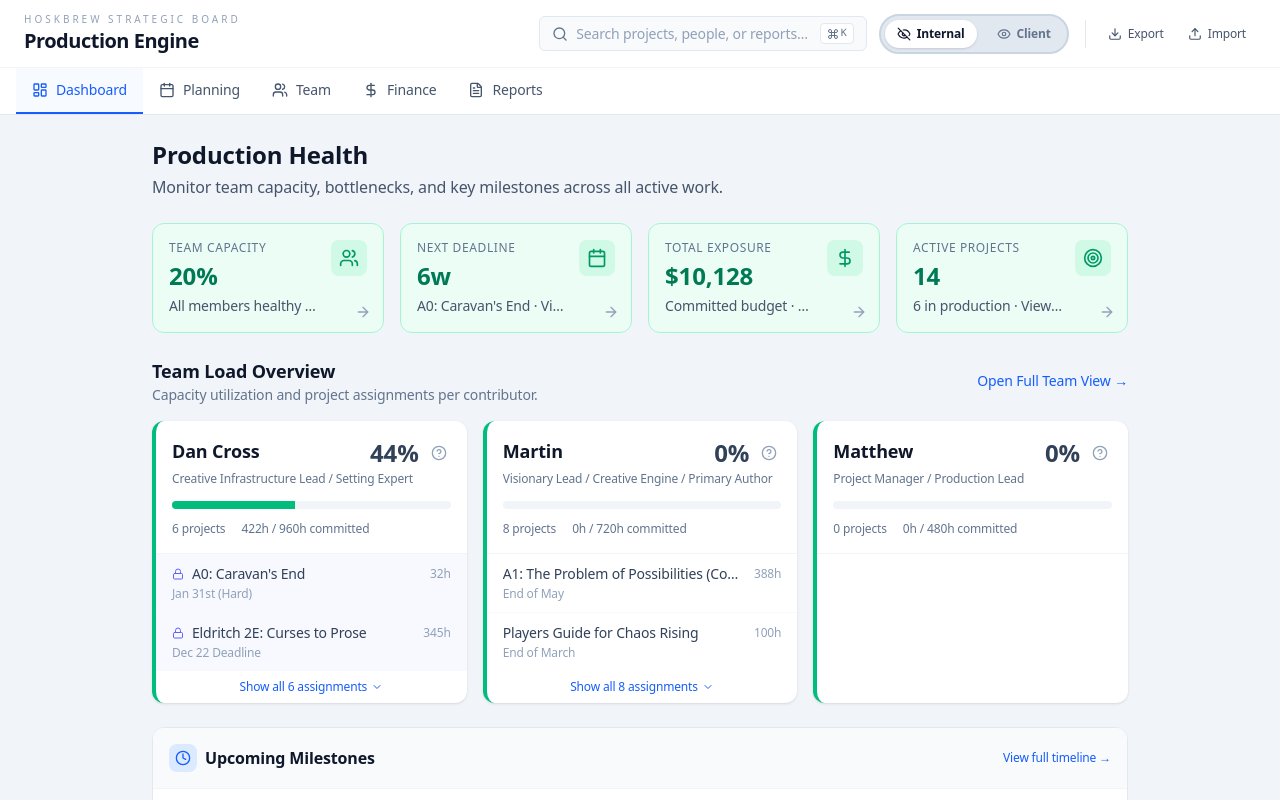
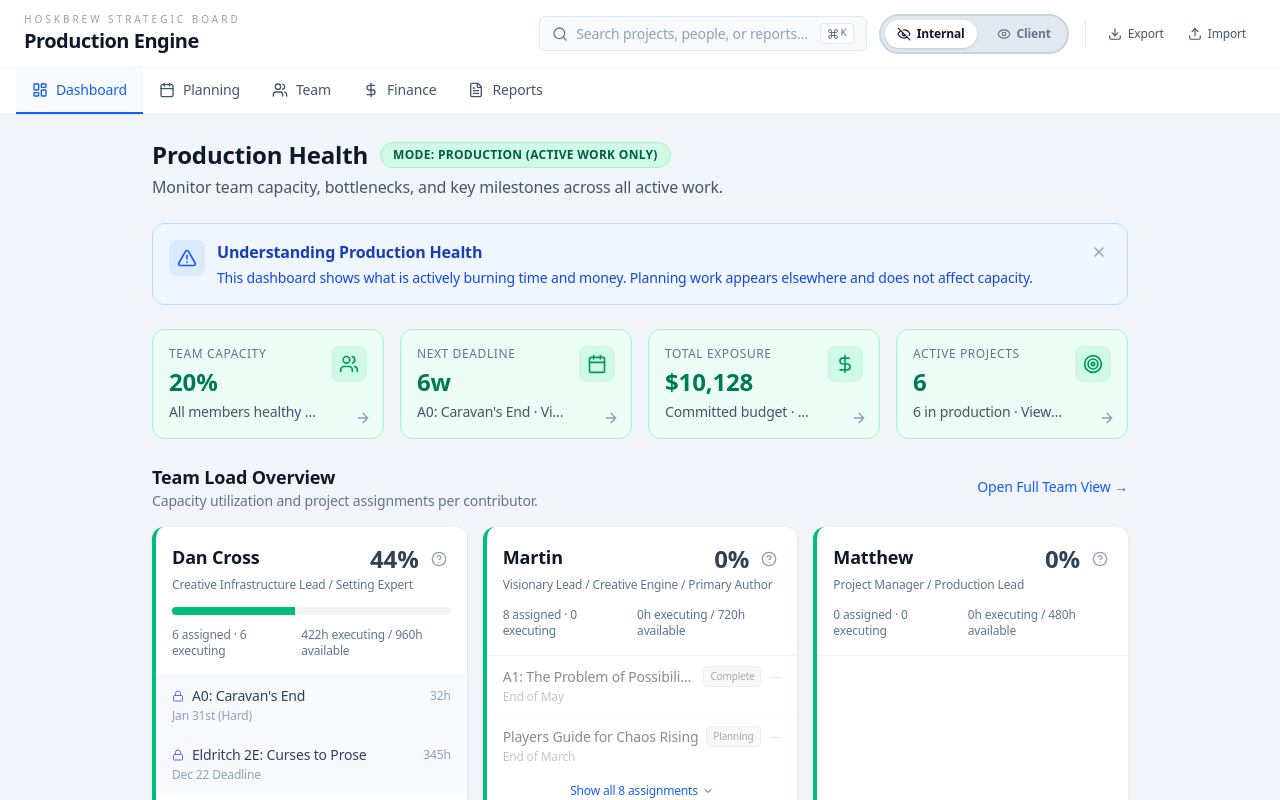
Before and after one commit to DHCross/Freelancer-Plan-Estimator, a Next.js app: page / in a window 1280 px wide. Shown: the top 800 px of the page. Built offline with nearby package versions, Linux system fonts and the light colour scheme.

Commit message:
feat(dashboard): Clarify Production Health metrics and execution states (#16)
Co-authored-by: google-labs-jules[bot] <161369871+google-labs-jules[bot]@users.noreply.github.com>

```diff
--- a/components/dashboard/CollapsibleTeamCard.tsx
+++ b/components/dashboard/CollapsibleTeamCard.tsx
@@ -49,6 +49,11 @@ export function CollapsibleTeamCard({
   const visibleProjects = expanded ? member.projects : member.projects.slice(0, maxVisibleProjects);
   const hiddenCount = member.projects.length - maxVisibleProjects;
 
+  // Calculate stats for "Assigned vs Executing"
+  const executingCount = member.projects.filter(p => p.lifecycleState === "Production").length;
+  // Note: displayHours is derived from committedHours which should only include active execution logic
+  // if the backend is strict.
+
   return (
     <div
       className={`bg-white rounded-xl shadow-sm border-l-4 ${status.border} overflow-hidden`}
@@ -90,30 +95,36 @@ export function CollapsibleTeamCard({
           </div>
         </div>
 
-        {/* Progress Bar */}
+        {/* Progress Bar - Only show if there is active execution load */}
+        {displayHours > 0 && (
           <div className="h-2 bg-slate-100 rounded-full overflow-hidden mt-3">
             <div
               className={`h-full ${status.bar} transition-all duration-300`}
               style={{ width: `${Math.min(percent, 100)}%` }}
             />
           </div>
+        )}
 
-        {/* Quick Stats */}
+        {/* Quick Stats - Updated Language */}
         <div className="flex items-center gap-4 mt-3 text-xs text-slate-500">
-          <span>{member.projects.length} projects</span>
-          <span className="font-medium">{formatNumber(displayHours)}h / {formatNumber(member.annualCapacity)}h committed</span>
+          <span>{member.projects.length} assigned · {executingCount} executing</span>
+          <span className="font-medium">{formatNumber(displayHours)}h executing / {formatNumber(member.annualCapacity)}h available</span>
         </div>
       </div>
 
       {/* Projects List */}
       <div className="border-t border-slate-100">
         <div className="divide-y divide-slate-50">
-          {visibleProjects.map((project) => (
+          {visibleProjects.map((project) => {
+            const isExecuting = project.lifecycleState === "Production";
+            const opacityClass = isExecuting ? "" : "opacity-60 grayscale";
+
+            return (
               <div
                 key={project.id}
                 className={`px-4 py-2.5 ${
                   project.isLocked ? "bg-indigo-50/50" : ""
-              }`}
+                } ${opacityClass}`}
               >
                 <div className="flex items-center justify-between gap-2">
                   <div className="flex items-center gap-2 min-w-0">
@@ -123,16 +134,28 @@ export function CollapsibleTeamCard({
                     <span className="text-sm font-medium text-slate-700 truncate">
                       {project.name}
                     </span>
+                    {!isExecuting && (
+                      <span className="px-1.5 py-0.5 rounded text-[10px] bg-slate-100 text-slate-500 border border-slate-200">
+                        {project.lifecycleState || "Planning"}
+                      </span>
+                    )}
                   </div>
+                  {isExecuting ? (
                     <span className="text-xs text-slate-400 whitespace-nowrap">
                       {formatNumber(Math.round(project.calculatedHours))}h
                     </span>
+                  ) : (
+                    <span className="text-xs text-slate-300 whitespace-nowrap">
+                      —
+                    </span>
+                  )}
                 </div>
                 <div className="text-xs text-slate-400 mt-0.5">
                   {project.displayDate || project.launchWindow}
                 </div>
               </div>
-          ))}
+            );
+          })}
         </div>
 
         {/* Expand/Collapse Toggle */}
--- a/components/dashboard/DashboardView.tsx
+++ b/components/dashboard/DashboardView.tsx
@@ -1,17 +1,18 @@
 "use client";
 
-import { useMemo } from "react";
+import { useMemo, useState, useEffect } from "react";
 import {
   Users,
   Calendar,
   DollarSign,
   Target,
-  Clock
+  Clock,
+  Briefcase
 } from "lucide-react";
 import { WriterLoad, DisplayProject } from "@/lib/types";
 import { formatNumber } from "@/lib/utils";
 import { MetricCard, MetricStrip } from "./MetricCard";
-import { BottleneckAlert } from "./AlertBanner";
+import { BottleneckAlert, AlertBanner } from "./AlertBanner";
 import { TeamGrid } from "./CollapsibleTeamCard";
 
 interface DashboardViewProps {
@@ -32,6 +33,30 @@ export function DashboardView({
   onNavigate,
   totalBudgetExposure = 0,
 }: DashboardViewProps) {
+  // Check for active execution set
+  const hasActiveExecution = useMemo(() => {
+    // Logic: Products in lifecycle_state = Production
+    // Note: We don't have direct access to task status here easily without deep inspection,
+    // but the primary gate is 'Production' lifecycle state.
+    return analysis.some(p => p.lifecycleState === "Production");
+  }, [analysis]);
+
+  // First-run onboarding hint
+  const [showOnboarding, setShowOnboarding] = useState(false);
+  useEffect(() => {
+    if (typeof window !== "undefined") {
+      const dismissed = localStorage.getItem("production_health_onboarding_dismissed");
+      if (!dismissed) {
+        setShowOnboarding(true);
+      }
+    }
+  }, []);
+
+  const handleDismissOnboarding = () => {
+    localStorage.setItem("production_health_onboarding_dismissed", "true");
+    setShowOnboarding(false);
+  };
+
   // Calculate key metrics
   const teamMetrics = useMemo((): {
     overallLoad: number;
@@ -76,14 +101,17 @@ export function DashboardView({
     };
   }, [writers, getInjectedHours]);
 
-  // Find nearest deadline
+  // Find nearest deadline for ACTIVE production items only
   const nearestDeadline = useMemo((): { project: DisplayProject; daysUntil: number } | null => {
+    if (!hasActiveExecution) return null;
+
     const now = new Date();
     let nearestProject: DisplayProject | null = null;
     let nearestDays = Infinity;
 
     analysis.forEach((project) => {
-      if (project.targetDate) {
+      // Only consider Production projects for deadlines in this dashboard
+      if (project.lifecycleState === "Production" && project.targetDate) {
         const target = new Date(project.targetDate);
         const daysUntil = Math.ceil((target.getTime() - now.getTime()) / (1000 * 60 * 60 * 24));
 
@@ -95,7 +123,7 @@ export function DashboardView({
     });
 
     return nearestProject ? { project: nearestProject, daysUntil: nearestDays } : null;
-  }, [analysis]);
+  }, [analysis, hasActiveExecution]);
 
   // Calculate timeline extension if there's a bottleneck
   const timelineExtension = useMemo(() => {
@@ -116,17 +144,52 @@ export function DashboardView({
 
   return (
     <div className="space-y-6 animate-fade-in">
-      {/* Page Header */}
+      {/* Page Header with Mode Badge */}
+      <div className="flex flex-col gap-4 md:flex-row md:items-center md:justify-between">
         <div>
+          <div className="flex items-center gap-3">
             <h2 className="text-2xl font-bold text-slate-900">Production Health</h2>
+            <div className="px-3 py-1 rounded-full bg-emerald-100 border border-emerald-200 text-emerald-800 text-xs font-semibold uppercase tracking-wide">
+              Mode: Production (Active work only)
+            </div>
+          </div>
           <p className="text-slate-600 mt-1">
             {clientMode
               ? "Overview of project timelines and delivery confidence."
               : "Monitor team capacity, bottlenecks, and key milestones across all active work."}
           </p>
         </div>
+      </div>
 
-      {/* Critical Alert Banner */}
+      {/* Onboarding Hint */}
+      {showOnboarding && !clientMode && (
+        <AlertBanner
+          severity="info"
+          title="Understanding Production Health"
+          description="This dashboard shows what is actively burning time and money. Planning work appears elsewhere and does not affect capacity."
+          dismissible
+          onDismiss={handleDismissOnboarding}
+        />
+      )}
+
+      {/* Empty State Banner - when no active execution */}
+      {!hasActiveExecution && !clientMode && (
+        <AlertBanner
+          severity="info"
+          title="Nothing is in Production yet."
+          description="Planning and Backlog items do not consume capacity, budget, or deadlines. Move a product to Production to begin execution."
+          icon={<Briefcase className="w-5 h-5 text-blue-600" />}
+          actions={[
+            {
+              label: "Move a product to Production",
+              onClick: () => onNavigate?.("planning", "products"),
+              primary: true
+            }
+          ]}
+        />
+      )}
+
+      {/* Critical Alert Banner (only if we have execution or bottlenecks that matter) */}
       {teamMetrics.hasBottleneck && teamMetrics.bottleneckMember && (
         <BottleneckAlert
           memberName={teamMetrics.bottleneckMember.name}
@@ -143,14 +206,16 @@ export function DashboardView({
       <MetricStrip>
         <MetricCard
           title="Team Capacity"
-          value={`${teamMetrics.overallLoad}%`}
+          value={hasActiveExecution ? `${teamMetrics.overallLoad}%` : "0%"}
           subtitle={
-            teamMetrics.bottleneckCount > 0
+            !hasActiveExecution
+              ? "No active work consuming capacity"
+              : teamMetrics.bottleneckCount > 0
               ? `${teamMetrics.bottleneckCount} ${teamMetrics.bottleneckCount === 1 ? "bottleneck" : "bottlenecks"} · View full team load →`
               : "All members healthy · View full team load →"
           }
           icon={Users}
-          status={capacityStatus}
+          status={!hasActiveExecution ? "healthy" : capacityStatus}
           onClick={() => onNavigate?.("team", "team-overview")}
         />
 
@@ -164,7 +229,9 @@ export function DashboardView({
               : "—"
           }
           subtitle={
-            nearestDeadline
+            !hasActiveExecution
+              ? "No execution deadlines because nothing is in Production."
+              : nearestDeadline
               ? `${nearestDeadline.project.name} · View timeline →`
               : "No scheduled deadlines"
           }
@@ -179,16 +246,22 @@ export function DashboardView({
 
         <MetricCard
           title="Total Exposure"
-          value={totalBudgetExposure > 0 ? `$${formatNumber(totalBudgetExposure)}` : "—"}
-          subtitle={totalBudgetExposure > 0 ? "Committed budget · Open financial model →" : "No committed budget"}
+          value={hasActiveExecution && totalBudgetExposure > 0 ? `$${formatNumber(totalBudgetExposure)}` : "—"}
+          subtitle={
+            !hasActiveExecution
+              ? "No committed budget until execution begins."
+              : totalBudgetExposure > 0
+              ? "Committed budget · Open financial model →"
+              : "No committed budget"
+          }
           icon={DollarSign}
-          status={totalBudgetExposure > 50000 ? "warning" : "healthy"}
+          status={hasActiveExecution && totalBudgetExposure > 50000 ? "warning" : "healthy"}
           onClick={() => onNavigate?.("finance", "financial-model")}
         />
 
         <MetricCard
           title={clientMode ? "Delivery Confidence" : "Active Projects"}
-          value={clientMode ? "High" : analysis.length.toString()}
+          value={clientMode ? "High" : analysis.filter(p => p.lifecycleState === "Production").length.toString()}
           subtitle={
             clientMode
               ? "Based on current team allocation"
@@ -227,7 +300,7 @@ export function DashboardView({
       </div>
 
       {/* Quick Timeline Preview (optional, for visual context) */}
-      {!clientMode && analysis.length > 0 && (
+      {!clientMode && analysis.some(p => p.lifecycleState === "Production") && (
         <div className="bg-white border border-slate-200 rounded-xl overflow-hidden">
           <div className="flex items-center justify-between p-4 border-b border-slate-100 bg-slate-50">
             <div className="flex items-center gap-2">
@@ -245,7 +318,7 @@ export function DashboardView({
           </div>
           <div className="divide-y divide-slate-100">
             {analysis
-              .filter((p) => p.targetDate)
+              .filter((p) => p.lifecycleState === "Production" && p.targetDate)
               .sort((a, b) => new Date(a.targetDate!).getTime() - new Date(b.targetDate!).getTime())
               .slice(0, 3)
               .map((project) => (
--- a/components/dashboard/EditableProductGrid.tsx
+++ b/components/dashboard/EditableProductGrid.tsx
@@ -1,7 +1,7 @@
 "use client";
 
 import React, { useState, useMemo } from "react";
-import { Save, X, AlertCircle, Trash2, Filter, ChevronDown } from "lucide-react";
+import { Save, X, AlertCircle, Trash2, Filter, ChevronDown, Play, AlertTriangle } from "lucide-react";
 import { Project, TeamMember } from "@/lib/types";
 import { useProducts } from "@/lib/ProductContext";
 import { PRODUCT_LINES } from "@/lib/constants";
@@ -46,6 +46,7 @@ export function EditableProductGrid({ teamRoster, onNavigateToProductLines }: Ed
   const { products, updateProductField, saveProductChanges, discardProductChanges, getPendingChangesForProject, hasUnsavedChanges } =
     useProducts();
   const [editingId, setEditingId] = useState<number | null>(null);
+  const [confirmProductionId, setConfirmProductionId] = useState<number | null>(null);
   const [selectedIds, setSelectedIds] = useState<Set<number>>(new Set());
   const [statusFilter, setStatusFilter] = useState<string>("all");
   const [ownerFilter, setOwnerFilter] = useState<string>("all");
@@ -150,8 +151,53 @@ export function EditableProductGrid({ teamRoster, onNavigateToProductLines }: Ed
     setEditingId(null);
   };
 
+  const initiateMoveToProduction = (projectId: number) => {
+    setConfirmProductionId(projectId);
+  };
+
+  const confirmMoveToProduction = async () => {
+    if (confirmProductionId) {
+      updateProductField(confirmProductionId, "internalStatus", "production");
+      await saveProductChanges(confirmProductionId);
+      setConfirmProductionId(null);
+    }
+  };
+
   return (
     <div className="space-y-4">
+      {/* Confirmation Modal */}
+      {confirmProductionId && (
+        <div className="fixed inset-0 bg-black/50 z-50 flex items-center justify-center p-4">
+          <div className="bg-white rounded-xl shadow-xl max-w-md w-full p-6 animate-in fade-in zoom-in-95 duration-200">
+            <div className="flex items-start gap-4">
+              <div className="bg-blue-100 p-3 rounded-full flex-shrink-0">
+                <Play className="w-6 h-6 text-blue-600 ml-0.5" />
+              </div>
+              <div>
+                <h3 className="text-lg font-bold text-slate-900">Begin Execution?</h3>
+                <p className="text-sm text-slate-600 mt-2">
+                  This will move the product to <strong>Production</strong>. Tasks will start consuming capacity and budget.
+                </p>
+                <div className="mt-6 flex items-center gap-3">
+                  <button
+                    onClick={confirmMoveToProduction}
+                    className="px-4 py-2 bg-blue-600 text-white rounded-lg hover:bg-blue-700 font-medium text-sm transition-colors"
+                  >
+                    Move to Production
+                  </button>
+                  <button
+                    onClick={() => setConfirmProductionId(null)}
+                    className="px-4 py-2 bg-slate-100 text-slate-700 rounded-lg hover:bg-slate-200 font-medium text-sm transition-colors"
+                  >
+                    Cancel
+                  </button>
+                </div>
+              </div>
+            </div>
+          </div>
+        </div>
+      )}
+
       {/* Filter Bar */}
       <div className="flex items-center justify-between gap-4 flex-wrap">
         <div className="flex items-center gap-3 flex-wrap">
@@ -396,14 +442,27 @@ export function EditableProductGrid({ teamRoster, onNavigateToProductLines }: Ed
                   <td className={`px-4 ${isCompact ? "py-2" : "py-3"} text-center`}>
                     <span className="text-sm font-medium text-slate-900">{displayData.targetWords?.toLocaleString() || "—"}</span>
                   </td>
-                  <td className={`px-4 ${isCompact ? "py-2" : "py-3"} text-center`}>
+                  <td className={`px-4 ${isCompact ? "py-2" : "py-3"}`}>
                     {!isEditing ? (
+                      <div className="flex items-center justify-center gap-2">
+                        {displayData.lifecycleState !== "Production" &&
+                         displayData.lifecycleState !== "Complete" && (
+                          <button
+                            onClick={() => initiateMoveToProduction(project.id)}
+                            className="inline-flex items-center gap-1 px-2 py-1 text-xs bg-blue-50 text-blue-700 rounded border border-blue-200 hover:bg-blue-100 transition-colors font-medium whitespace-nowrap"
+                            title="Start execution"
+                          >
+                            <Play className="w-3 h-3 fill-current" />
+                            Move to Prod
+                          </button>
+                        )}
                         <button
                           onClick={() => setEditingId(project.id)}
                           className="inline-flex items-center gap-1 px-3 py-1 text-sm bg-teal-50 text-teal-700 rounded hover:bg-teal-100 transition-colors font-medium"
                         >
                           Edit
                         </button>
+                      </div>
                     ) : (
                       <div className="flex gap-2 justify-center">
                         <button
```
Also changed, not shown: 2 other files (tests, documents, lock files or other folders). Lines whose indentation alone changed are shown as unchanged.
